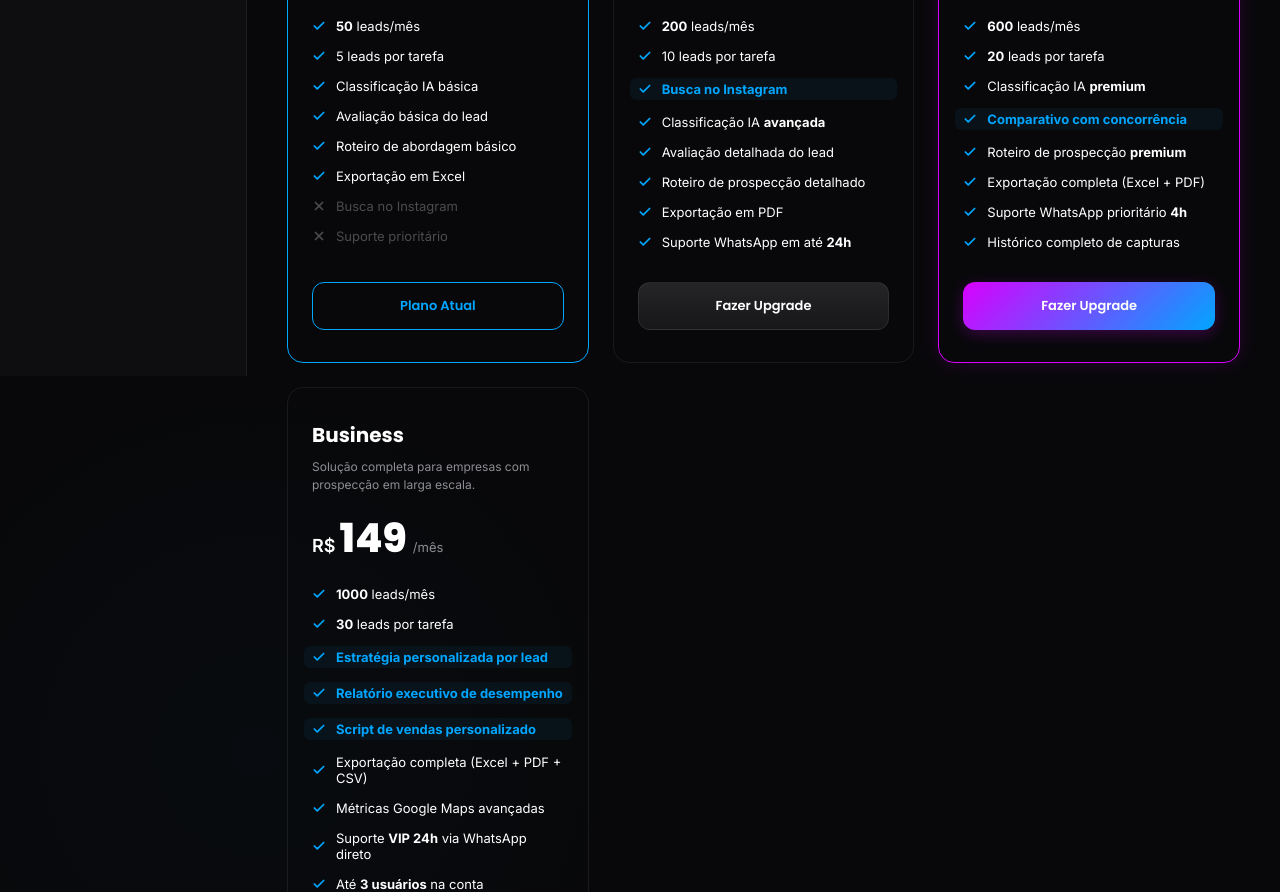
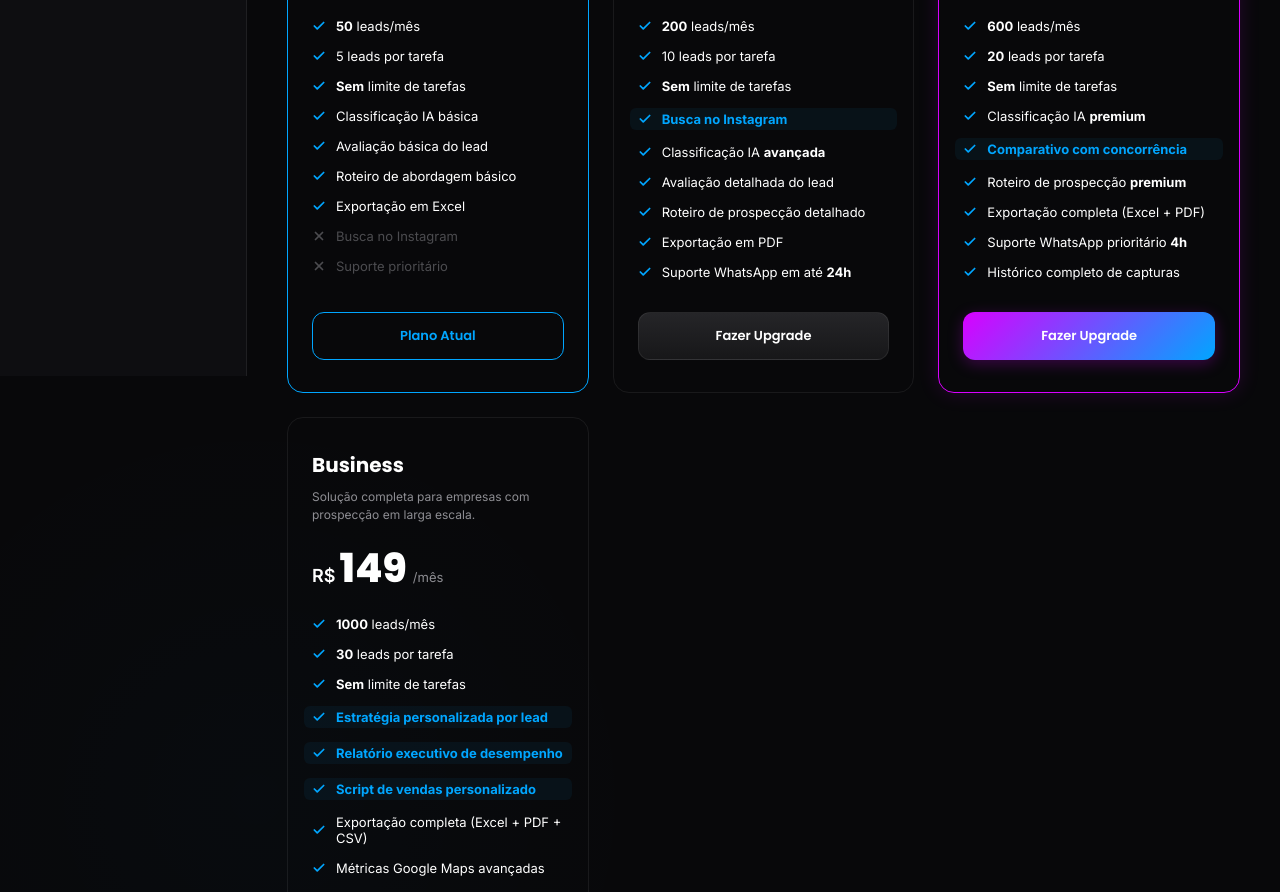
Before and after one commit to emanuelpereiradesign/Projeto-NUVUY, a plain HTML site: page Front-end/planos.html in a window 1280 px wide. Shown: the part 424-1316 px from the top of the page. Drawn offline with nearby package versions, Linux system fonts and the light colour scheme; no server answers.

Commit message:
feat: adiciona 'Sem limite de tarefas' nos cards de planos

```diff
--- a/Front-end/planos.html
+++ b/Front-end/planos.html
@@ -131,6 +131,10 @@
             </li>
             <li class="plan-feature-item">
               <svg width="14" height="14" viewBox="0 0 24 24" fill="none" stroke="currentColor" stroke-width="3" stroke-linecap="round" stroke-linejoin="round"><polyline points="20 6 9 17 4 12"></polyline></svg>
+              <span><strong>Sem</strong> limite de tarefas</span>
+            </li>
+            <li class="plan-feature-item">
+              <svg width="14" height="14" viewBox="0 0 24 24" fill="none" stroke="currentColor" stroke-width="3" stroke-linecap="round" stroke-linejoin="round"><polyline points="20 6 9 17 4 12"></polyline></svg>
               <span>Classificação IA básica</span>
             </li>
             <li class="plan-feature-item">
@@ -174,6 +178,10 @@
             <li class="plan-feature-item">
               <svg width="14" height="14" viewBox="0 0 24 24" fill="none" stroke="currentColor" stroke-width="3" stroke-linecap="round" stroke-linejoin="round"><polyline points="20 6 9 17 4 12"></polyline></svg>
               <span>10 leads por tarefa</span>
+            </li>
+            <li class="plan-feature-item">
+              <svg width="14" height="14" viewBox="0 0 24 24" fill="none" stroke="currentColor" stroke-width="3" stroke-linecap="round" stroke-linejoin="round"><polyline points="20 6 9 17 4 12"></polyline></svg>
+              <span><strong>Sem</strong> limite de tarefas</span>
             </li>
             <li class="plan-feature-item featured">
               <svg width="14" height="14" viewBox="0 0 24 24" fill="none" stroke="#00A6FF" stroke-width="3" stroke-linecap="round" stroke-linejoin="round"><polyline points="20 6 9 17 4 12"></polyline></svg>
@@ -224,6 +232,10 @@
             </li>
             <li class="plan-feature-item">
               <svg width="14" height="14" viewBox="0 0 24 24" fill="none" stroke="currentColor" stroke-width="3" stroke-linecap="round" stroke-linejoin="round"><polyline points="20 6 9 17 4 12"></polyline></svg>
+              <span><strong>Sem</strong> limite de tarefas</span>
+            </li>
+            <li class="plan-feature-item">
+              <svg width="14" height="14" viewBox="0 0 24 24" fill="none" stroke="currentColor" stroke-width="3" stroke-linecap="round" stroke-linejoin="round"><polyline points="20 6 9 17 4 12"></polyline></svg>
               <span>Classificação IA <strong>premium</strong></span>
             </li>
             <li class="plan-feature-item featured">
@@ -267,6 +279,10 @@
             <li class="plan-feature-item">
               <svg width="14" height="14" viewBox="0 0 24 24" fill="none" stroke="currentColor" stroke-width="3" stroke-linecap="round" stroke-linejoin="round"><polyline points="20 6 9 17 4 12"></polyline></svg>
               <span><strong>30</strong> leads por tarefa</span>
+            </li>
+            <li class="plan-feature-item">
+              <svg width="14" height="14" viewBox="0 0 24 24" fill="none" stroke="currentColor" stroke-width="3" stroke-linecap="round" stroke-linejoin="round"><polyline points="20 6 9 17 4 12"></polyline></svg>
+              <span><strong>Sem</strong> limite de tarefas</span>
             </li>
             <li class="plan-feature-item featured">
               <svg width="14" height="14" viewBox="0 0 24 24" fill="none" stroke="#00A6FF" stroke-width="3" stroke-linecap="round" stroke-linejoin="round"><polyline points="20 6 9 17 4 12"></polyline></svg>
```
